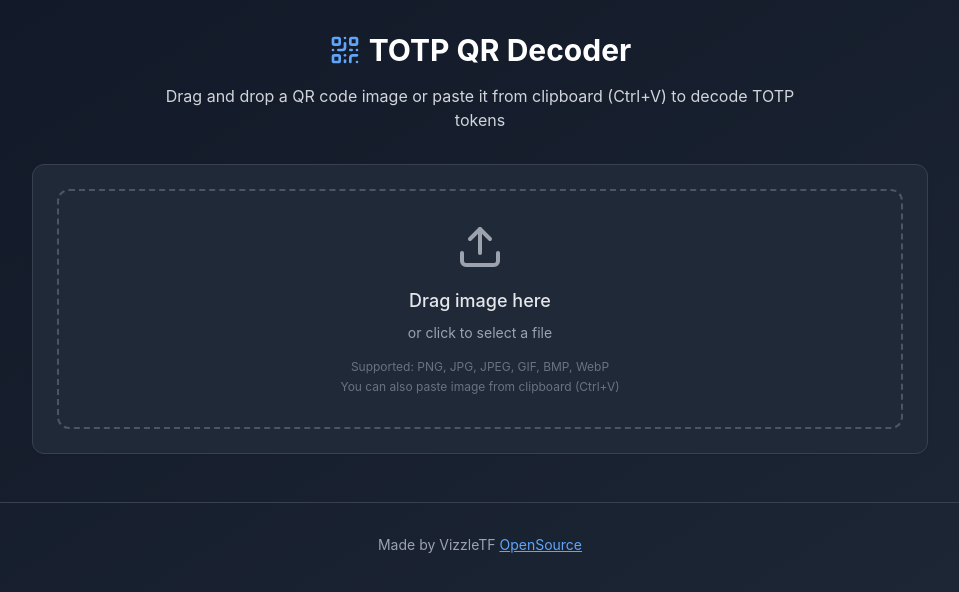
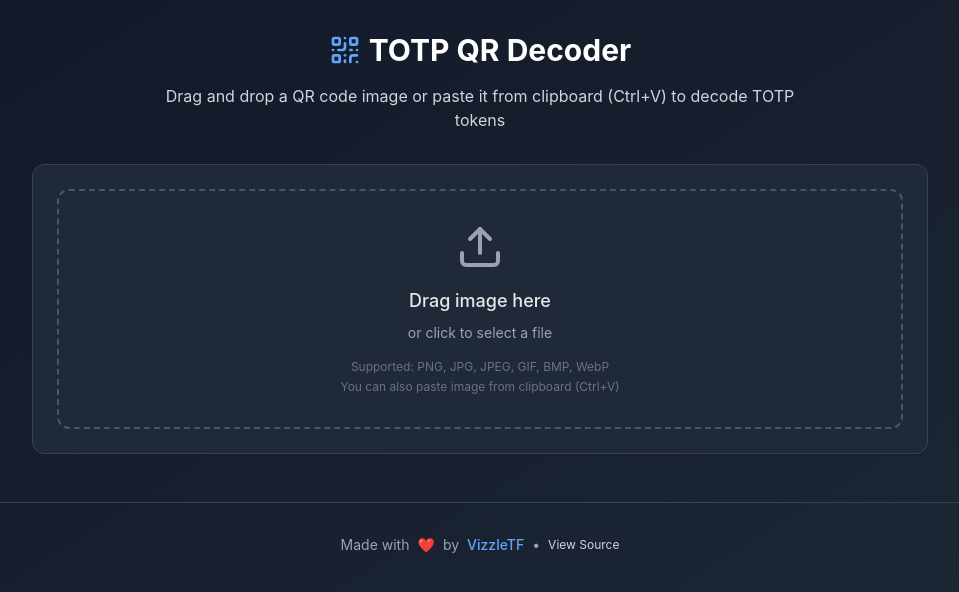
Before and after one commit to VizzleTF/TOTP_decoder, a React (Vite) app in the folder web/: page / in a window 1280 px wide. Shown: the top 592 px of the page, without its empty margins (160-1119 px from the left). Built offline with nearby package versions, Linux system fonts and the light colour scheme; the HTML template or start-up script is replaced by a standard one.

Commit message:
refactor(App): simplify API request and remove debug logs
- Remove cache-related headers and timestamp parameter from API request
- Clean up extensive debug logging for API response handling
- Improve footer layout and links styling

```diff
--- a/web/src/App.jsx
+++ b/web/src/App.jsx
@@ -18,15 +18,9 @@ function App() {
       const formData = new FormData()
       formData.append('file', file)
 
-      const response = await fetch('http://localhost:8000/decode?v=' + Date.now(), {
+      const response = await fetch('http://localhost:8000/decode', {
         method: 'POST',
         body: formData,
-        cache: 'no-cache',
-        headers: {
-          'Cache-Control': 'no-cache, no-store, must-revalidate',
-          'Pragma': 'no-cache',
-          'Expires': '0'
-        }
       })
 
       const data = await response.json()
@@ -36,35 +30,7 @@ function App() {
       }
 
       if (data.success) {
-        // Детальная отладочная информация
-        console.log('=== API Response Debug ===')
-        console.log('Full response:', JSON.stringify(data, null, 2))
-        console.log('Response type:', typeof data)
-
-        if (data.accounts && data.accounts.length > 0) {
-          data.accounts.forEach((account, index) => {
-            console.log(`=== Account ${index} Debug ===`)
-            console.log('Full account object:', JSON.stringify(account, null, 2))
-            console.log('current_code value:', account.current_code)
-            console.log('current_code type:', typeof account.current_code)
-            console.log('current_code length:', account.current_code ? account.current_code.length : 'undefined')
-            console.log('current_code as string:', String(account.current_code))
-            console.log('current_code repr:', JSON.stringify(account.current_code))
-
-            // Проверим каждый символ
-            if (account.current_code) {
-              const codeStr = String(account.current_code)
-              console.log('Character by character:')
-              for (let i = 0; i < codeStr.length; i++) {
-                console.log(`  [${i}]: '${codeStr[i]}' (code: ${codeStr.charCodeAt(i)})`)
-              }
-            }
-          })
-        }
-
-        console.log('Setting result state...')
         setResult(data)
-        console.log('Result state set successfully')
       } else {
         throw new Error(data.error || 'Failed to decode QR code')
       }
@@ -280,15 +246,26 @@ function App() {
 
       {/* Footer */}
       <div className="text-center mt-12 pt-8 border-t border-gray-700">
-        <p className="text-gray-400 text-sm">
-          Made by {'VizzleTF '}
+        <p className="text-gray-400 text-sm flex items-center justify-center gap-2">
+          <span>Made with</span>
+          <span className="text-red-400">❤️</span>
+          <span>by</span>
+          <a
+            href="https://github.com/VizzleTF"
+            target="_blank"
+            rel="noopener noreferrer"
+            className="text-blue-400 hover:text-blue-300 transition-colors font-medium hover:underline"
+          >
+            VizzleTF
+          </a>
+          <span>•</span>
           <a
             href="https://github.com/VizzleTF/TOTP_decoder"
             target="_blank"
             rel="noopener noreferrer"
-            className="text-blue-400 hover:text-blue-300 transition-colors underline"
+            className="text-gray-300 hover:text-white transition-colors text-xs hover:underline"
           >
-            OpenSource
+            View Source
           </a>
         </p>
       </div>
```
